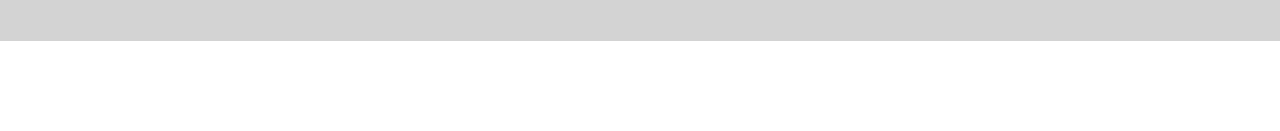
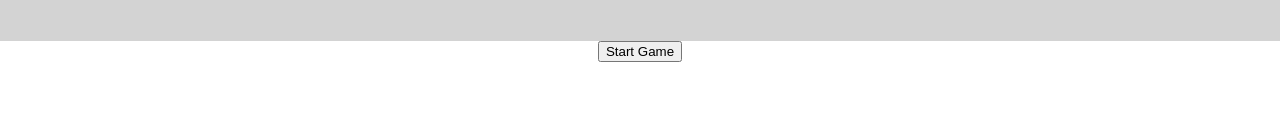
Before and after one commit to cbusby/Star-Wars-Battleship, a React app: page / in a window 1280 px wide. Shown: the part 149-280 px from the top of the page. Built offline with nearby package versions, Linux system fonts and the light colour scheme.

Commit message:
Committing at the end of the day so pair and continue to work

```diff
--- a/package.json
+++ b/package.json
@@ -10,6 +10,7 @@
     "@types/react": "^16.4.18",
     "@types/react-dom": "^16.0.9",
     "autoprefixer": "7.1.6",
+    "axios": "0.18.0",
     "babel-jest": "20.0.3",
     "babel-loader": "7.1.2",
     "babel-preset-react-app": "^3.1.2",
--- /dev/null
+++ b/src/components/LandingPage/CreateGameService.tsx
@@ -0,0 +1,10 @@
+
+class CreateGameService
+{
+
+    public createGame() {
+
+    }
+}
+
+export default CreateGameService;
--- a/src/components/LandingPage/LandingPage.tsx
+++ b/src/components/LandingPage/LandingPage.tsx
@@ -1,12 +1,20 @@
 import * as React from 'react';
 import './LandingPage.css';
+import CreateGameService from "./CreateGameService";
 
 
 class LandingPage extends React.Component {
 
+    createGameService: CreateGameService;
+
+    constructor(props: CreateGameService) {
+        super(props);
+        this.createGameService = props;
+    }
+
     public render() {
         return (
-            <div className="CreateGameButton"></div>
+            <button className="CreateGameButton" onClick={()=>this.createGameService.createGame()}>Start Game</button>
         );
     }
 }
```
Also changed, not shown: 2 other files (tests, documents, lock files or other folders).
